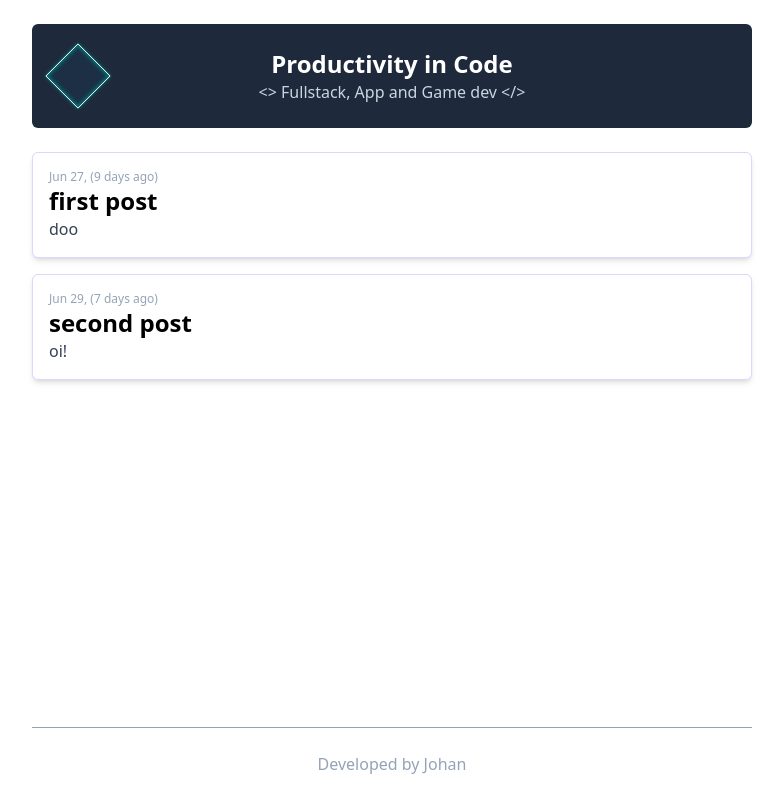
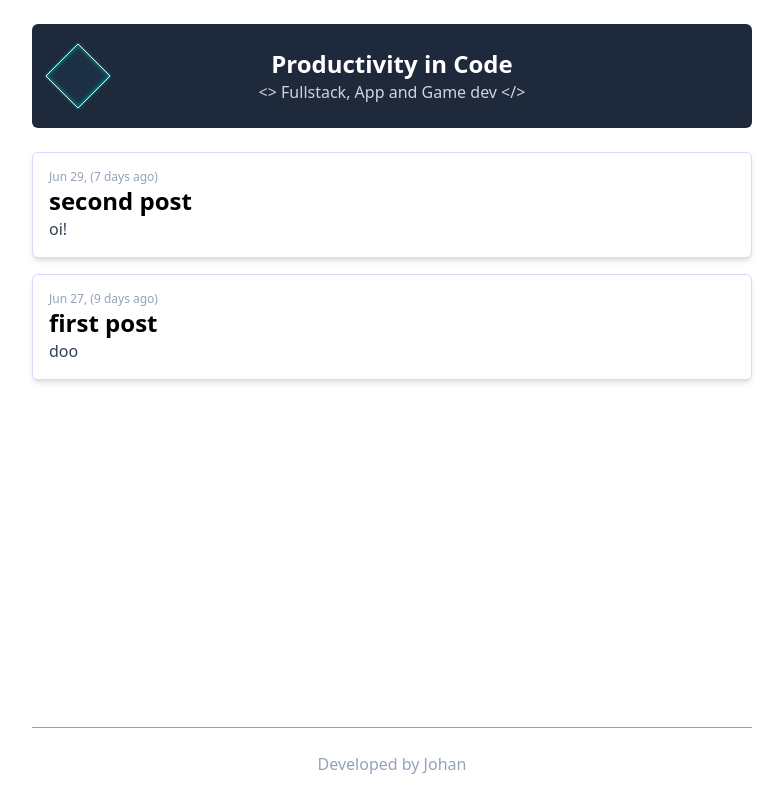
Before and after one commit to Johan-Melin/jm-blog, a Next.js app: page / in a window 1280 px wide. Shown: the whole page, without its empty margins (248-1031 px from the left). Built offline with nearby package versions, Linux system fonts and the light colour scheme.

Commit message:
sort newest posts

```diff
--- a/app/page.tsx
+++ b/app/page.tsx
@@ -3,6 +3,13 @@ import getPostMetadata from "@/components/getPostMetadata";
 
 export default function Home() {
   const postMetadata = getPostMetadata();
+
+  postMetadata.sort((a, b) => {
+    const dateA = new Date(a.date).getTime();
+    const dateB = new Date(b.date).getTime();
+    return dateB - dateA;
+  });
+
   const postPreviews = postMetadata.map((post) => (
     <PostPreview key={post.slug} {...post} />
   ));
--- a/components/PostPreview.tsx
+++ b/components/PostPreview.tsx
@@ -5,11 +5,9 @@ const calculateDaysDiff = (dateString: string): number => {
   const date: Date = new Date(dateString);
   const currentDate: Date = new Date();
 
-  const daysDiff: number = Math.ceil(
+  return Math.ceil(
     Math.abs(currentDate.getTime() - date.getTime()) / (1000 * 3600 * 24)
   );
-
-  return daysDiff;
 };
 
 const PostPreview = (props: PostMetadata) => {
```
